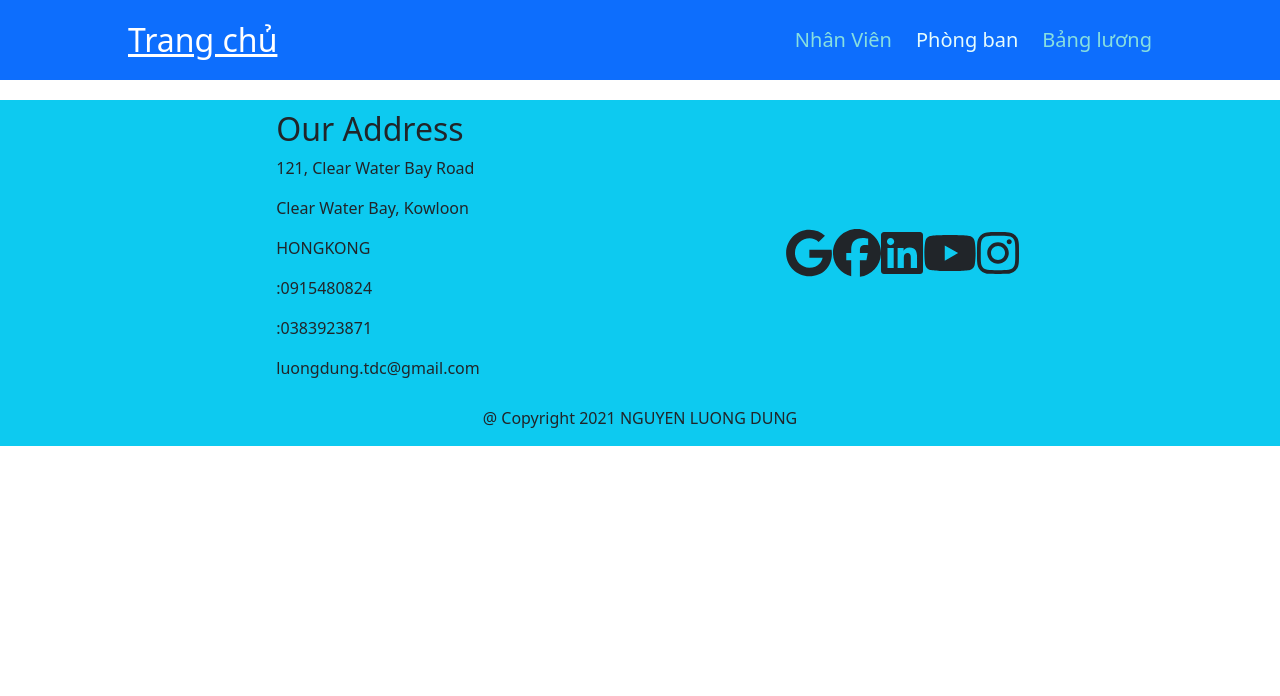
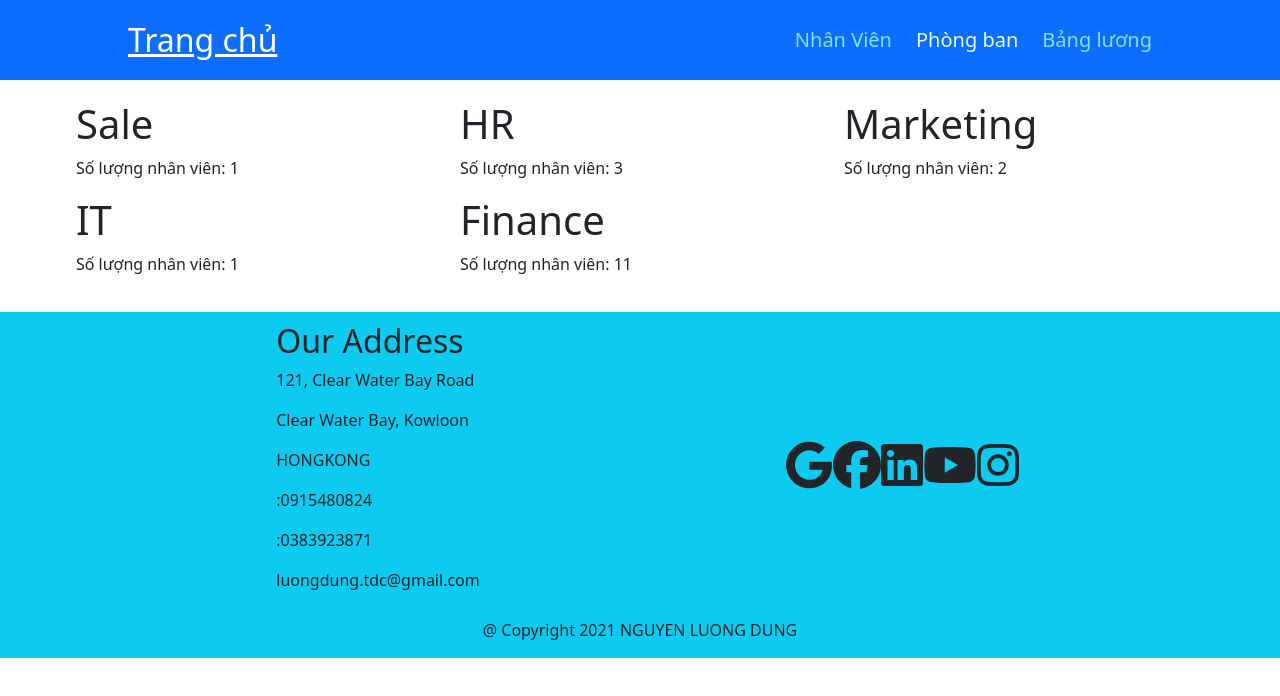
Before and after one commit to ngldung/Funix-React, a React (Create React App) app in the folder asm2/: page /dept in a window 1280 px wide. Shown: the top 696 px of the page. Built offline with nearby package versions, Linux system fonts and the light colour scheme.

Commit message:
requirement 3 - build Department page

```diff
--- a/asm2/src/pages/Department.js
+++ b/asm2/src/pages/Department.js
@@ -1,4 +1,15 @@
+import { DEPARTMENTS } from "../shared/staffs";
+
 const Department = () => {
-  return <div></div>;
+  return (
+    <div className="row">
+      {DEPARTMENTS.map((dept) => (
+        <div key={dept.id} className="col-12 col-md-6 col-lg-4">
+          <h1>{dept.name}</h1>
+          <p>Số lượng nhân viên: {dept.numberOfStaff}</p>
+        </div>
+      ))}
+    </div>
+  );
 };
 export default Department;
```
